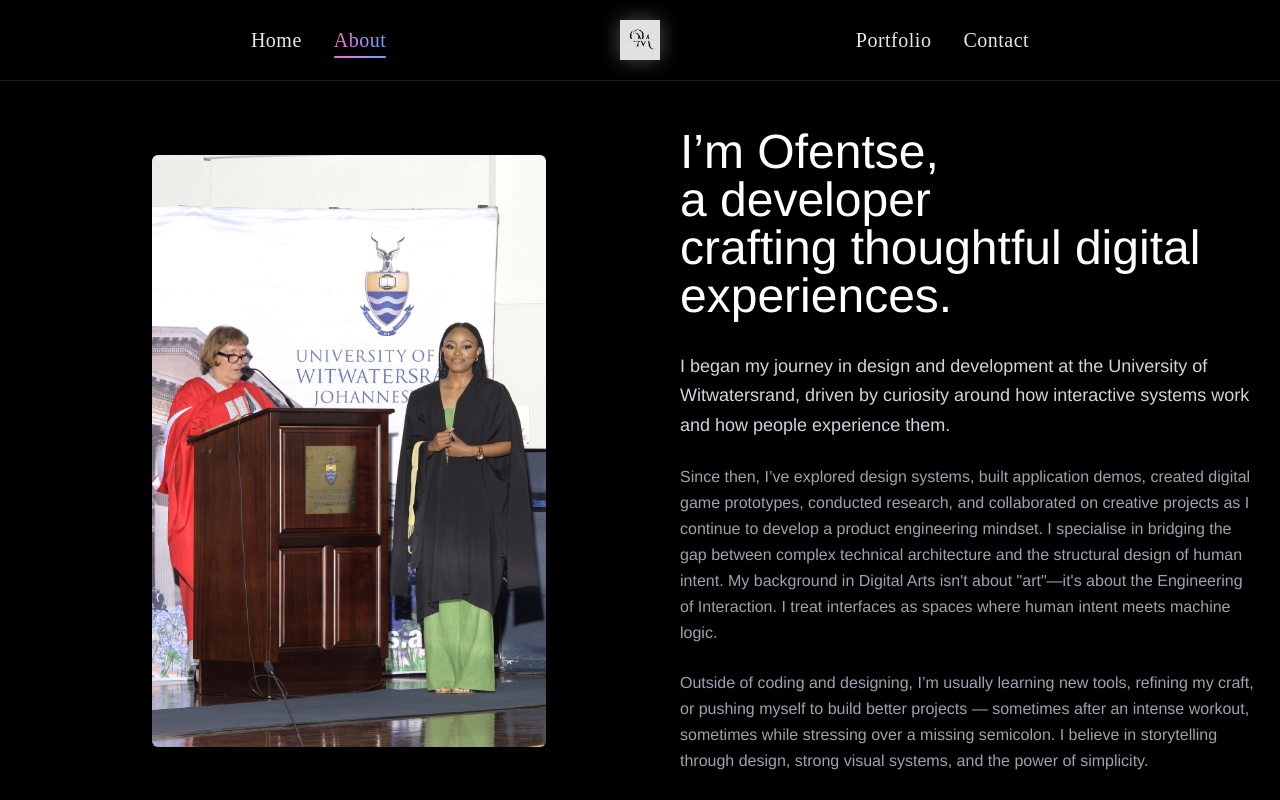
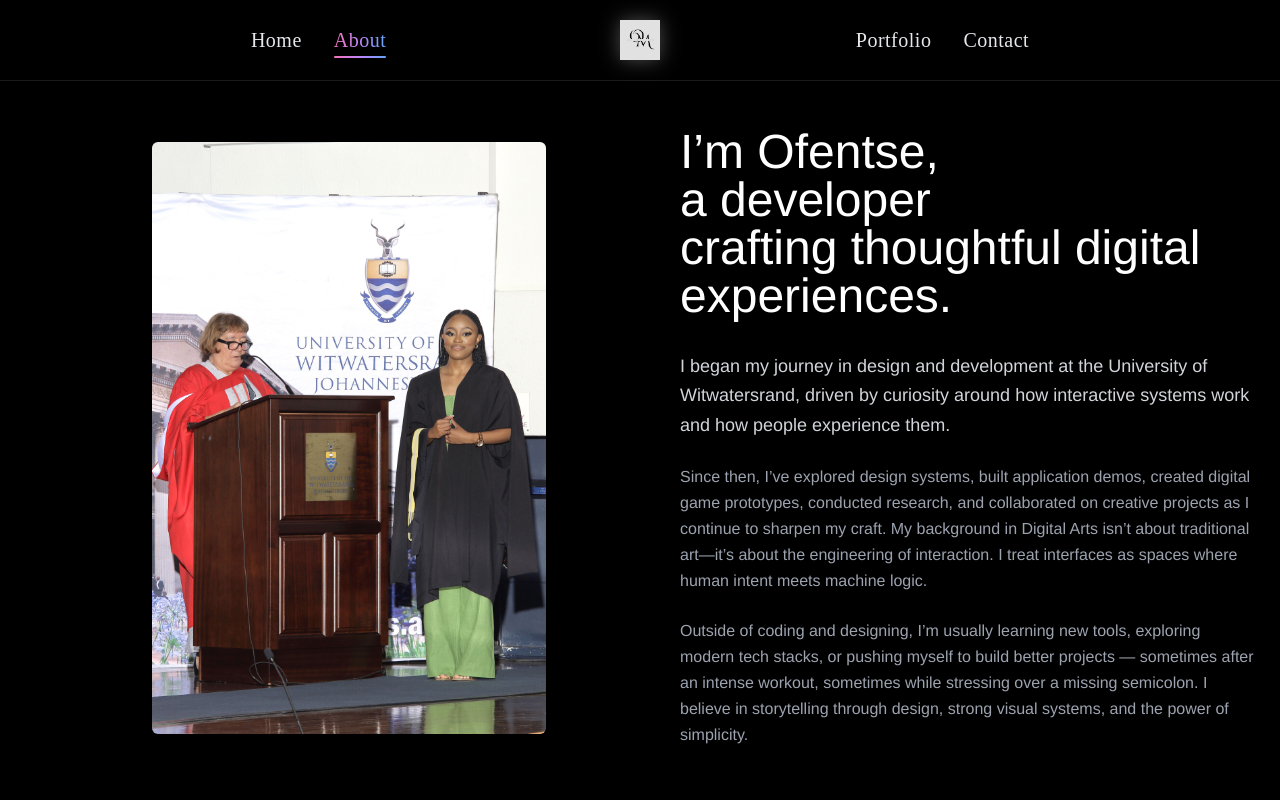
Before and after one commit to codedbyfefe/OMagabeane-Portfolio, a React (Create React App) app: page /about in a window 1280 px wide. Shown: the top 800 px of the page. Built offline with nearby package versions, Linux system fonts and the light colour scheme.

Commit message:
updating about page content

```diff
--- a/src/pages/About.js
+++ b/src/pages/About.js
@@ -11,6 +11,7 @@ function About() {
     { name: "Git & GitHub", icon: "devicon-git-plain" },
     { name: "Docker", icon: "devicon-docker-plain" },
     { name: "C# (Unity)", icon: "devicon-csharp-plain" },
+   { name: "PostgreSQL (Relational Databases)", icon: "devicon-postgresql-plain" },
   ];
 
   return (
@@ -49,20 +50,11 @@ function About() {
 
   {/* Body text */}
   <p className="text-gray-400 leading-relaxed mb-6">
-    Since then, I’ve explored design systems, built application demos, created
-    digital game prototypes, conducted research, and collaborated on creative
-    projects as I continue to develop a product engineering mindset.
-    I specialise in bridging the gap between complex technical architecture and the structural design of human intent.
-    My background in Digital Arts isn't about "art"—it's about the Engineering of Interaction.
-   I treat interfaces as spaces where human intent meets machine logic.
+   Since then, I’ve explored design systems, built application demos, created digital game prototypes, conducted research, and collaborated on creative projects as I continue to sharpen my craft. My background in Digital Arts isn’t about traditional art—it’s about the engineering of interaction. I treat interfaces as spaces where human intent meets machine logic.
   </p>
 
   <p className="text-gray-400 leading-relaxed">
-    Outside of coding and designing, I’m usually learning new tools, refining my
-    craft, or pushing myself to build better projects — sometimes after an
-    intense workout, sometimes while stressing over a missing semicolon. I
-    believe in storytelling through design, strong visual systems, and the power
-    of simplicity.
+   Outside of coding and designing, I’m usually learning new tools, exploring modern tech stacks, or pushing myself to build better projects — sometimes after an intense workout, sometimes while stressing over a missing semicolon. I believe in storytelling through design, strong visual systems, and the power of simplicity.
   </p>
 </div>
   </div>
--- a/src/sections/HeroSection.js
+++ b/src/sections/HeroSection.js
@@ -13,8 +13,7 @@ const Hero = () => {
           </h1>
 
           <p className="text-gray-400 text-lg leading-relaxed max-w-md">
-          I am a Software Developer who builds with a Product Engineering mindset.
-          I'm intreseted in specialising in bridging the gap between complex technical architecture and the structural design of human intent.
+          I’m a Software Developer who loves building things that actually make sense to users. I focus on connecting solid frontend architecture with clean, thoughtful design.
           </p>
         </div>
 
```
